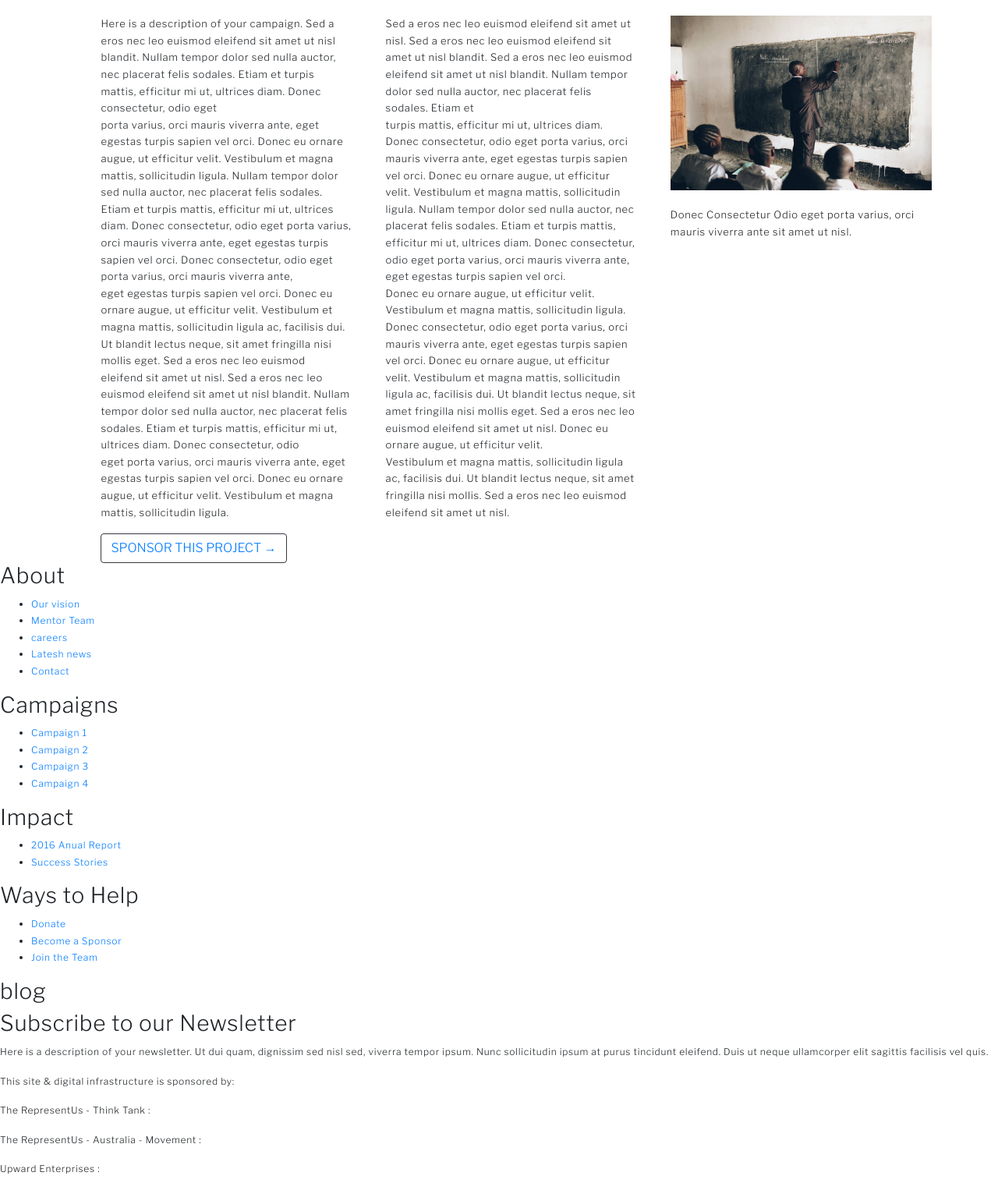
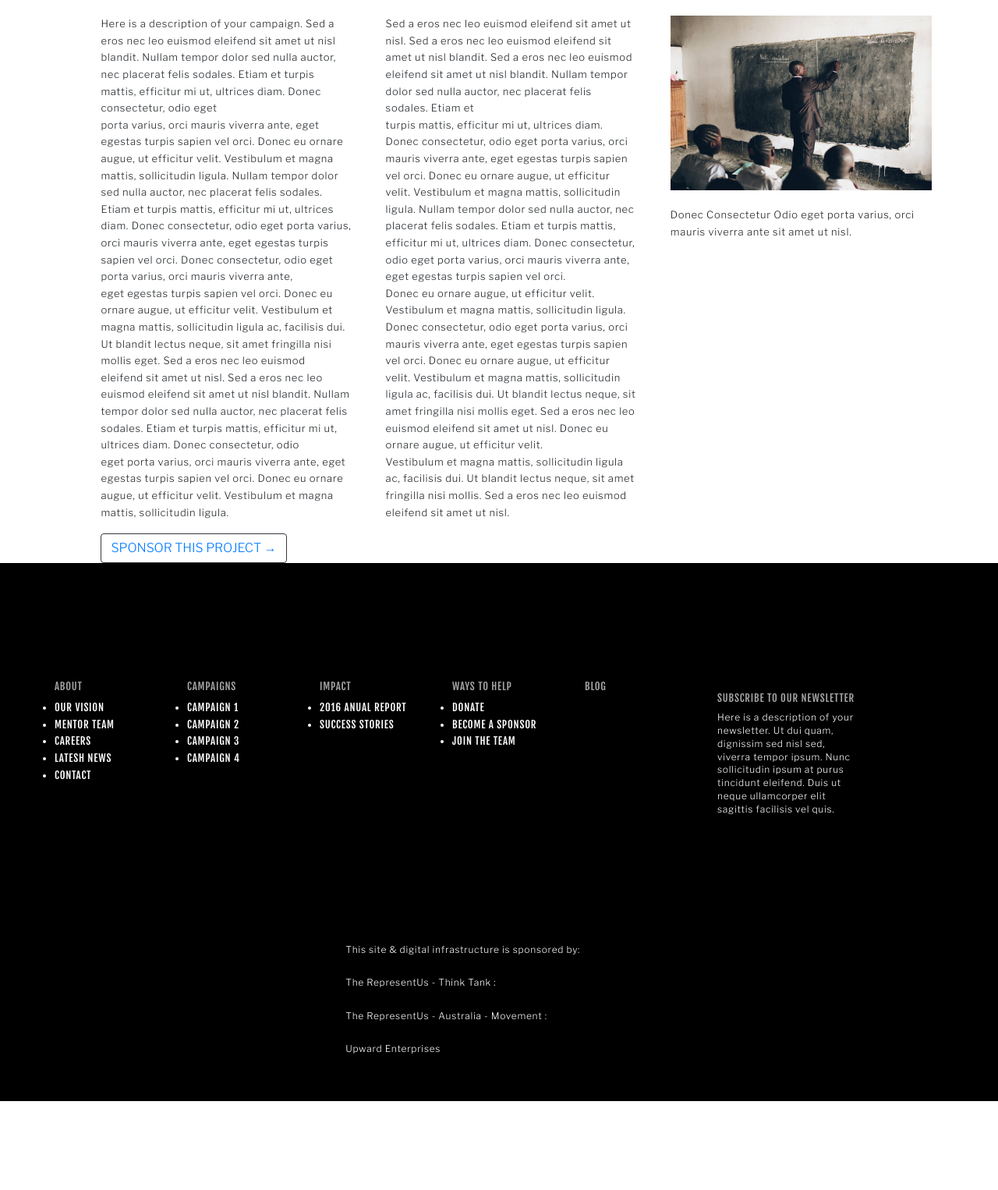
Before and after one commit to only-rakib/fiver_first, a Django app: page /campaign-1/ in a window 1280 px wide. Shown: the part 363-1889 px from the top of the page at 78% size. After the commit the page ends 1775 px from the top, so only its background shows below. Run offline with Django 3.2, Linux system fonts and the light colour scheme; some libraries are stand-ins or nearby versions.

Commit message:
footer add

```diff
--- a/myapps/templates/base_index.html
+++ b/myapps/templates/base_index.html
@@ -82,14 +82,12 @@
 		{% block container %}
 		{% endblock %}
 		<!-- footer part start -->
-		<div class="full-wrapper footer-bg">
-			<div class="wrapper">
-				<div class="footer-content">
-					<div class="footer-left">
-						<div class="footer-list">
+		<div class="container-fluid section footer-section">
+		<div class="container-fluid custom-container">
+			<div class="row footer-content">
+				<div class="col-mid-2 footer-list">
 						<h3>About</h3>
 						<ul>
-
 							<li><a href="#">Our vision</a></li>
 							<li><a href="#">Mentor Team</a></li>
 							<li><a href="#">careers</a></li>
@@ -97,7 +95,7 @@
 							<li><a href="#">Contact</a></li>
 						</ul>
 				</div>
-						<div class="footer-list">
+				<div class="col-mid-2 footer-list">
 						<h3>Campaigns</h3>
 						<ul>
 							<li><a href="#">Campaign 1</a></li>
@@ -106,14 +104,14 @@
 							<li><a href="#">Campaign 4</a></li>
 						</ul>
 				</div>
-						<div class="footer-list">
+				<div class="col-mid-2 footer-list">
 					<h3>Impact</h3>
 						<ul>
 							<li><a href="#">2016 Anual Report</a></li>
 							<li><a href="#">Success Stories</a></li>
 						</ul>
 				</div>
-						<div class="footer-list">
+				<div class="col-mid-2 footer-list">
 						<h3>Ways to Help</h3>
 						<ul>
 
@@ -123,27 +121,25 @@
 
 						</ul>
 					</div>
-						<div class="footer-list">
+				<div class="col-mid-2 footer-list">
 							<h3>blog</h3>
 
-
 				</div>
-						<div class="clr"></div>
-					</div>
-					<div class="footer-right">
-						<div class="footer-content-lt">
+				<div class="col-mid-2 footer-content-bg">
 						<h3>Subscribe to our Newsletter</h3>
 						<p>Here is a description of your newsletter. Ut dui quam, dignissim sed nisl sed, viverra tempor ipsum. Nunc sollicitudin ipsum at purus
 							tincidunt eleifend. Duis ut neque ullamcorper elit sagittis facilisis vel quis. </p>
 				</div>
 			</div>
-					<div class="clr"></div>
-				</div>
-				<div class="footer-text">
+			<div class="row ">
+				<div class="col-md-4"></div>
+				<div class=" col-md-4 footer-text-bg">
 						<p>This site & digital infrastructure is sponsored by:</p>
 						<p>The RepresentUs - Think Tank :</p>
 						<p>The RepresentUs - Australia - Movement :</p>
-					<p> Upward Enterprises :</p>
+						<p>Upward Enterprises</p>
+				</div>
+				<div class="col-md-4"></div>
 			</div>
 			</div>
 	</div>
@@ -156,6 +152,8 @@
 		<script src="https://cdn.jsdelivr.net/npm/popper.js@1.16.0/dist/umd/popper.min.js" integrity="sha384-Q6E9RHvbIyZFJoft+2mJbHaEWldlvI9IOYy5n3zV9zzTtmI3UksdQRVvoxMfooAo" crossorigin="anonymous"></script>
 		<script src="https://stackpath.bootstrapcdn.com/bootstrap/4.5.0/js/bootstrap.min.js" integrity="sha384-OgVRvuATP1z7JjHLkuOU7Xw704+h835Lr+6QL9UvYjZE3Ipu6Tp75j7Bh/kR0JKI" crossorigin="anonymous"></script>
 		<link rel="stylesheet" type="text/css" href="{%static 'css/navbartop.css'%}">
+		<link rel="stylesheet" href= "{% static 'css/footer.css' %}">
 		<script src=" {% static 'js/navbartop.js' %} "></script>
+
 	</body>
 </html>
--- /dev/null
+++ b/static/css/footer.css
@@ -0,0 +1,104 @@
+
+
+.footer-section{
+  background-color:#000;
+  color:#fff;
+}
+.footer-content{
+	width:100%;
+	padding-top:40px;
+	padding-bottom:30px;
+	padding-left:20px;
+}
+.footer-list{
+	padding-right:20px;
+	width:170px;
+}
+
+.footer-list ul{
+	padding:0px;
+}
+.footer-list ul li a{
+	cursor:pointer;
+	text-decoration:none;
+	color:#fff;
+	font-family: 'Fjalla One', sans-serif;
+	font-weight: 400;
+	font-style: normal;
+	font-size: 13px;
+	letter-spacing: .06em;
+	line-height: 1.4em;
+	text-transform: uppercase;
+}
+.footer-list h3{
+	padding-top:10px;
+	padding-left:0px;
+	color:#a6a6a6;
+	font-family: 'Fjalla One', sans-serif;
+	font-weight: 400;
+	font-style: normal;
+	font-size: 13px;
+	letter-spacing: .06em;
+	line-height: 1.4em;
+	text-transform: uppercase;
+}
+.footer-content h3{
+	color:#fff;
+	padding-top:0px;
+	padding-left:0px;
+	color:#a6a6a6;
+	font-family: 'Fjalla One', sans-serif;
+	font-weight: 400;
+	font-style: normal;
+	font-size: 13px;
+	letter-spacing: .06em;
+	line-height: 1.4em;
+	text-transform: uppercase;
+}
+.footer-content-bg{
+	width:180px;
+	font-family: 'Libre Franklin', sans-serif;
+	font-weight: 400;
+	font-style: normal;
+	font-size: 12px;
+	letter-spacing: .06em;
+	line-height: 1.4em;
+	text-transform: none;
+	padding-bottom:40px;
+}
+.footer-content-bg p{
+	padding-top:0px;
+	font-family: 'Libre Franklin', sans-serif;
+	font-weight: 400;
+	font-style: normal;
+	font-size: 12px;
+	letter-spacing: .06em;
+	line-height: 1.4em;
+	text-transform: none;
+}
+.footer-content-bg h3{
+	padding-top:15px;
+	padding-left:0px;
+	padding-right:0px;
+
+}
+.footer-text-bg{
+	width:900px;
+	margin:0px auto;
+	padding-left:0px;
+	padding-bottom:40px;
+
+}
+.footer-text-bg p{
+	text-align:left;
+	color:#fff;
+	font-family: 'Libre Franklin', sans-serif;
+	font-weight: 400;
+	font-style: normal;
+	font-size: 12px;
+	letter-spacing: .06em;
+	line-height: 1.8em;
+	text-transform: none;
+	padding-top:5px;
+
+}
```
Lines whose indentation alone changed are shown as unchanged.
